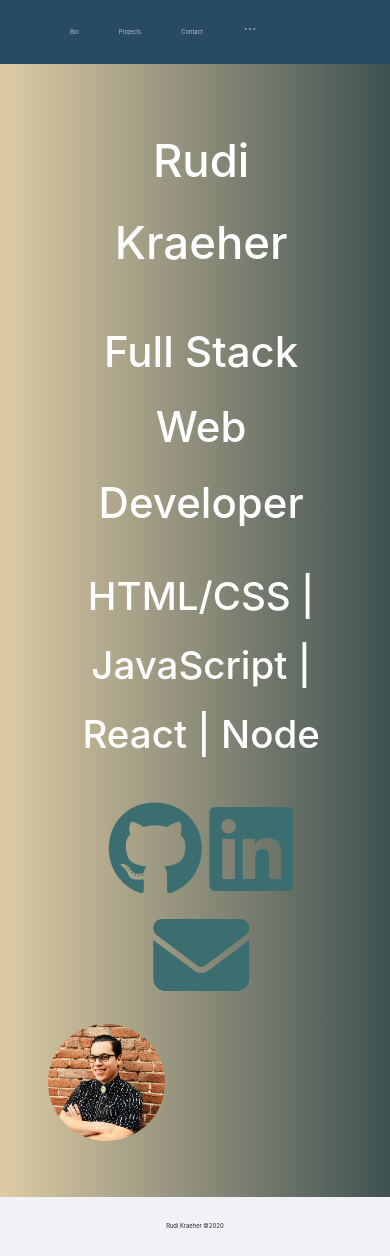
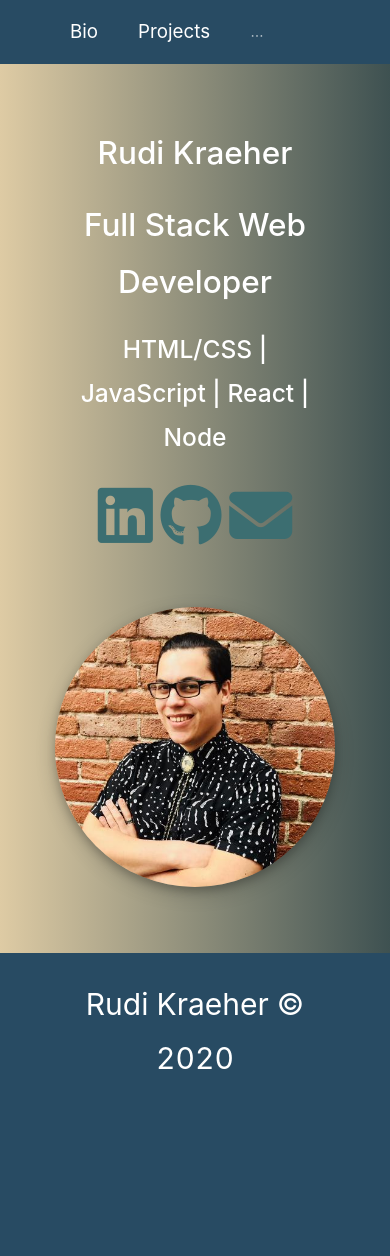
Before and after one commit to rkraeher/react-portfolio, a React (Create React App) app: page / in a window 390 px wide. After the commit the page ends 1109 px from the top, so only its background shows below. Built offline with nearby package versions, Linux system fonts and the light colour scheme.

Commit message:
fixed responsiveness on home/contact view as well as header and footer

```diff
--- a/craco.config.js
+++ b/craco.config.js
@@ -10,7 +10,12 @@ module.exports = {
             options: {
                 lessLoaderOptions: {
                     lessOptions: {
-                        modifyVars: { '@primary-color': '#3c6e71' },
+                        modifyVars: {
+                            '@primary-color': '#3c6e71',
+                            '@heading-color': 'white',
+                            '@body-background': '#284B63',
+                            '@text-color': 'white'
+                        },
                         javascriptEnabled: true,
                     },
                 },
--- a/src/components/Home/index.js
+++ b/src/components/Home/index.js
@@ -1,32 +1,32 @@
 import React from 'react';
 import "../Project/Project.css";
-import { Row, Col } from "antd";
+import "./style.css";
 import ProfilePic from '../ProfilePic/ProfilePic';
 
 
 const Home = () => {
     return (
-        <div>
-
-            <Row gutter={16} className="heading" type="flex" style={{ justifyContent: "start" }}>
-                <Col md={12} offset={1}>
+        <div className="home-container">
+            <div className="text">
                 <h1>Rudi Kraeher</h1>
                 <h2>Full Stack Web Developer</h2>
                 <h3>HTML/CSS | JavaScript | React | Node</h3>
+
                 <div className="icons">
+                    <a target="blank_" href="https://www.linkedin.com/in/rudi-kraeher">
+                        <i className="fab fa-linkedin fa-3x" style={{ margin: "1vw" }}></i>
+                    </a>
                     <a target="blank_" href="https://github.com/rkraeher">
                         <i className="fab fa-github fa-3x" style={{ margin: "1vw" }}></i>
-                        </a>
-                        <a target="blank_" href="https://www.linkedin.com/in/rudi-kraeher">
-                            <i className="fab fa-linkedin fa-3x" style={{ margin: "1vw" }}></i>
                     </a>
                     <a href="mailto: rudikraeher@gmail.com">
                         <i className="fas fa-envelope fa-3x" style={{ margin: "1vw" }}></i>
                     </a>
                 </div>
-                </Col>
+            </div>
+            <div className="image">
                 <ProfilePic />
-            </Row>
+            </div>
         </div >
     )
 }
--- /dev/null
+++ b/src/components/Home/style.css
@@ -0,0 +1,73 @@
+.home-container{
+    display: grid;
+    grid-template-columns: 45% 45%;
+    margin-top: 20px;
+    grid-gap: 20px;
+    justify-content: center;
+    grid-template-areas:
+    "text image";
+}
+
+.icons {
+    grid-area: text;
+    text-align: center;
+    font-size: 1.25em;
+    margin: 1em;
+  }
+
+.image{
+    grid-area: image;
+    text-align: center;
+    display: flex;
+    align-items: center;
+    justify-content: center;
+    margin: 5px;
+}
+
+.pic {
+    height: 30em;
+    width: 30em;
+    border-radius: 50%;
+    object-fit: contain;
+    margin: 5px;
+    box-shadow: 0 4px 8px 0 rgba(0, 0, 0, 0.2), 0 6px 20px 0 rgba(0, 0, 0, 0.19);
+  }
+
+.text{
+    font-size: 2em;
+    margin: 5px;
+    grid-area: text;
+    text-align: center;
+}
+
+@media only screen and (max-width: 1007px) {
+    .home-container{
+        display: grid;
+        margin-top: 30px;
+        grid-gap: 20px;
+        justify-content: center;
+        grid-template-columns: 100%;
+        grid-template-areas:
+        "text"
+        "image";
+    }
+}
+
+@media only screen and (max-width: 640px) {
+    .home-container {
+        margin-top: 0;
+    }
+
+    .icons {
+        font-size: 1em;
+    }
+
+    .pic {
+        height: 20em;
+        width: 20em;
+    }
+
+    .text{
+        font-size: 1.5em;
+    }
+}
--- a/src/components/PortfolioLayout/PortfolioLayout.css
+++ b/src/components/PortfolioLayout/PortfolioLayout.css
@@ -4,9 +4,14 @@
   background: #3E5151;  /* fallback for old browsers */
   background: -webkit-linear-gradient(to right, #DECBA4, #3E5151);  /* Chrome 10-25, Safari 5.1-6 */
   background: linear-gradient(to right, #DECBA4, #3E5151); /* W3C, IE 10+/ Edge, Firefox 16+, Chrome 26+, Opera 12+, Safari 7+ */
-
 }
 
-.header {
-  font-size: 5em;
+@media only screen and (max-width: 640px) {
+  /* Change these to icons */
+  .menu-item {
+    font-size: 0.75em;
+  }
+  #home {
+    display: none;
+  }
 }
--- a/src/components/PortfolioLayout/PortfolioLayout.js
+++ b/src/components/PortfolioLayout/PortfolioLayout.js
@@ -9,32 +9,41 @@ import Home from "../Home";
 
 const { Header, Content, Footer } = Layout;
 
+function PortfolioLayout() {
+    const [currentView, setCurrentView] = useState(<Home />);
+    const [footer, setFooter] = useState("Rudi Kraeher © 2020");
+
     function handleLeave(e) {
         e.target.style.background = "#284B63";
         e.target.style.color = "white";
+        setFooter("Rudi Kraeher © 2020");
     }
     function handleOver(e) {
         e.target.style.background = "#F0F2F5";
         e.target.style.color = "black";
+        setFooter("Back to the top");
     }
 
-function PortfolioLayout() {
-    const [currentView, setCurrentView] = useState(<Home />);
 
     return (
         <div>
             <Layout className="layout">
                 <Header className="header" style={{ backgroundColor: "#284B63" }}>
-                    <Menu theme="dark" mode="horizontal" style={{ backgroundColor: "#284B63", fontSize: "1.5vw" }}>
-                        <Menu.Item key="1" onClick={() => setCurrentView(<Bio />)}>Bio</Menu.Item>
-                        <Menu.Item key="2" onClick={() => setCurrentView(<PortCards />)}>Projects</Menu.Item>
-                        <Menu.Item key="3" onClick={() => setCurrentView(<Home />)}>Contact</Menu.Item>
+                    <Menu theme="dark" mode="horizontal" style={{ backgroundColor: "#284B63", fontSize: 25 }}>
+                        <Menu.Item key="1" className="menu-item" style={{ color: "white" }}
+                            onClick={() => setCurrentView(<Bio />)}>Bio</Menu.Item>
+                        <Menu.Item key="2" className="menu-item" style={{ color: "white" }}
+                            onClick={() => setCurrentView(<PortCards />)}>Projects</Menu.Item>
+                        <Menu.Item key="3" className="menu-item" style={{ color: "white" }}
+                            onClick={() => setCurrentView(<Home />)}>Contact</Menu.Item>
                         <Menu.Item key="4">
-                            <a target="blank_" href="https://docs.google.com/document/d/1af2P9HLaxX5_a9ufTnxN1ftak5tZQeSC_sA8KiKcw_4/edit?usp=sharing">
+                            <a className="menu-item" style={{ color: "white" }} target="blank_"
+                                href="https://docs.google.com/document/d/1af2P9HLaxX5_a9ufTnxN1ftak5tZQeSC_sA8KiKcw_4/edit?usp=sharing">
                                 Resume
                             </a>
                         </Menu.Item>
-                        <Menu.Item key="5" style={{ float: "right" }} onClick={() => setCurrentView(<Home />)}>Rudi Kraeher</Menu.Item>
+                        <Menu.Item key="5" id="home" style={{ float: "right", color: "white" }}
+                            onClick={() => setCurrentView(<Home />)}>Rudi Kraeher</Menu.Item>
                     </Menu>
                 </Header>
                 <Content className="content">
@@ -42,8 +51,11 @@ function PortfolioLayout() {
                         <Project currentView={currentView} />
                     </div>
                 </Content>
-                {/* Put github icons down here? */}
-                <Footer style={{ textAlign: 'center', fontSize: "1.5vw" }} onMouseOver={handleOver} onMouseLeave={handleLeave} onClick={() => window.scrollTo(0, 0)}>Rudi Kraeher ©2020
+                <Footer style={{ textAlign: 'center', fontSize: 30, backgroundColor: "#284B63", color: "white", transition: '0.3s' }}
+                    onMouseOver={handleOver}
+                    onMouseLeave={handleLeave}
+                    onClick={() => window.scrollTo(0, 0)}>
+                    {footer}
                 </Footer>
             </Layout>
         </div>
--- a/src/components/ProfilePic/ProfilePic.js
+++ b/src/components/ProfilePic/ProfilePic.js
@@ -1,19 +1,15 @@
-import { Row, Col, Image } from "antd";
+import { Image } from "antd";
 import profile from "../../assets/images/profile.jpg";
 
 function ProfilePic() {
     return (
         <div>
-            <Row className="heading container" type="flex" style={{ justifyContent: "center" }}>
-                <Col md={6.5}>
             <Image
                 src={profile}
                 alt="headshot photograph"
                 className="pic"
                 preview={false}
             />
-                </Col>
-            </Row>
         </div>
     );
 }
--- a/src/components/Project/Project.css
+++ b/src/components/Project/Project.css
@@ -34,18 +34,5 @@ body {
   color: white;
 }
 
-.icons {
-  margin: 2vw;
-  padding: 1vh;
-  text-align: center;
-  font-size: 2rem;
-}
-
-.pic {
-    height: 30vw;
-    width: 30vw;
-    border-radius: 50%;
-    object-fit: contain;
-  }
 
   /* TODO:Media queries needed */
```
Also changed, not shown: 1 other file (tests, documents, lock files or other folders). Lines whose indentation alone changed are shown as unchanged.
